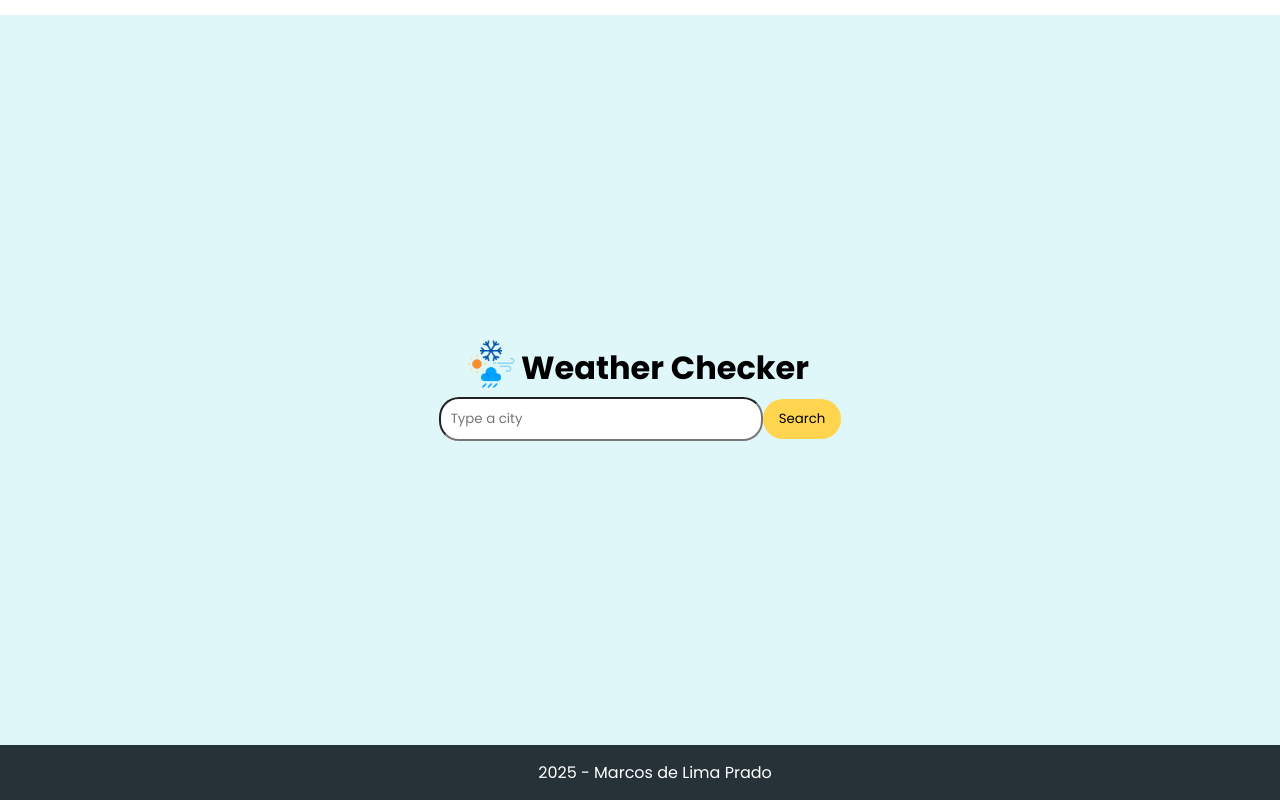
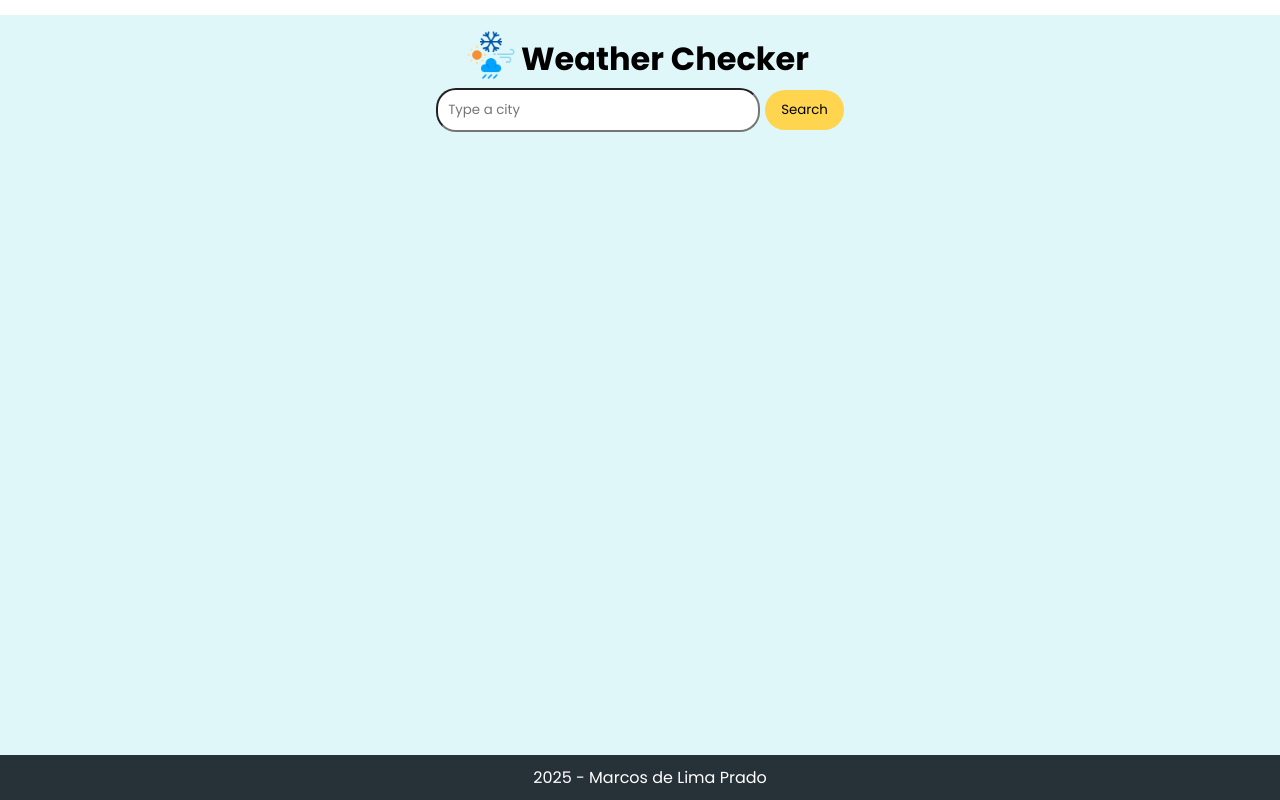
Before and after one commit to marcoslprado/weather-checker, a React (Vite) app: page / in a window 1280 px wide. Built offline with nearby package versions, Linux system fonts and the light colour scheme; no server answers.

Commit message:
fix: solves some style bugs

```diff
--- a/src/components/Footer/Footer.css
+++ b/src/components/Footer/Footer.css
@@ -6,5 +6,5 @@
     background-color: #263238;
     color: #fff;
     text-align: center;
-    padding: 15px;
+    padding: 10px;
   }
--- a/src/components/Weather/Weather.css
+++ b/src/components/Weather/Weather.css
@@ -5,7 +5,7 @@
     margin: 15px;
     height: 90vh;
     align-items: center;
-    justify-content: center;
+    justify-content: start;
 }
 
 header {
--- a/src/components/Weather/index.tsx
+++ b/src/components/Weather/index.tsx
@@ -65,7 +65,7 @@ export default function Weather() {
             placeholder="Type a city"
             value={city}
             onChange={handleCityValue}
-            style={{borderRadius: 20, padding: '10px', width: '300px'}}
+            style={{borderRadius: 20, padding: '10px', width: '300px', marginRight: '5px'}}
           />
           <button
             type="submit"
@@ -85,7 +85,7 @@ export default function Weather() {
             <h2>{weather.name}, {weather.sys?.country}</h2>
             <p>{weather.main?.temp}°C</p>
             <p>Max: {weather.main?.temp_max}°C      |     Min: {weather.main?.temp_min}°C</p>
-            <p>Weather: {weather.weather?.[0]?.description}</p>
+            <p>Weather: {weather.weather[0].description}</p>
             <p>💧 {weather.main?.humidity}%</p>
             <p>Wind: {weather.wind?.speed} m/s</p>
           </div>
```
